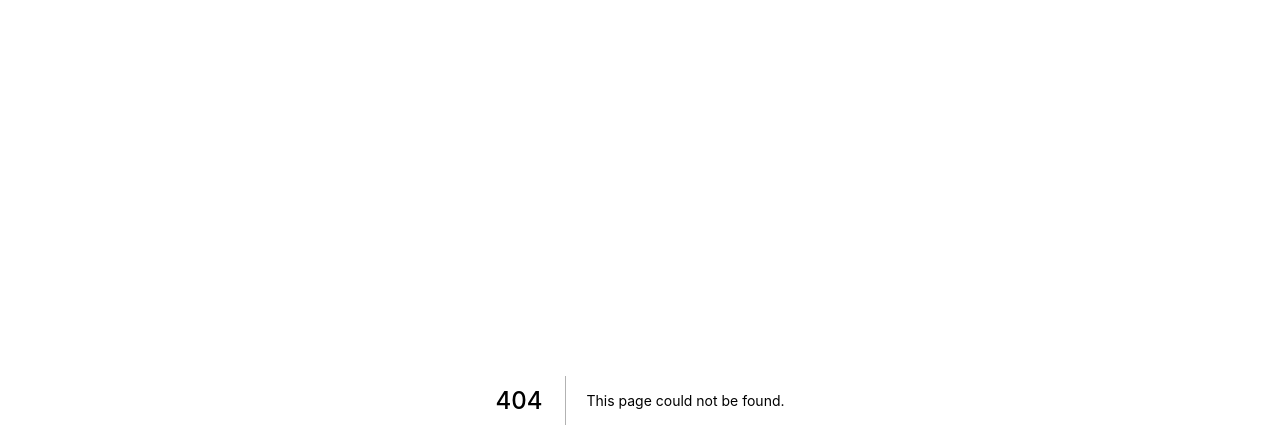
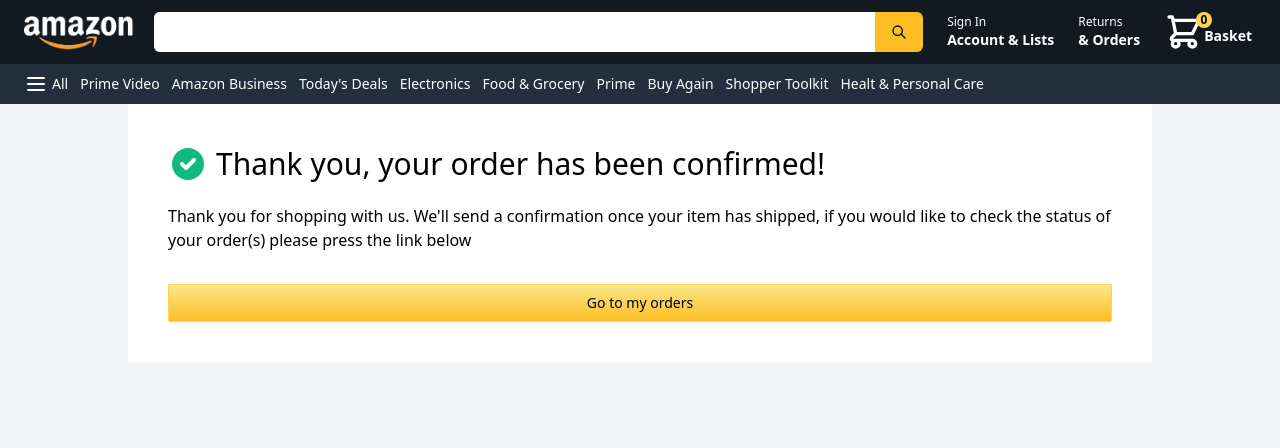
Before and after one commit to dev-david-s/definitely-not-amazon, a Next.js app: page /success in a window 1280 px wide. Before the commit this address had no page. Shown: the top 448 px of the page. Built offline with nearby package versions, Linux system fonts and the light colour scheme; no server answers.

Commit message:
Add: success page (order confirmed)

```diff
--- /dev/null
+++ b/src/pages/success.js
@@ -0,0 +1,28 @@
+import Header from '../components/Header';
+
+import { CheckCircleIcon } from "@heroicons/react/solid";
+import { useRouter } from 'next/router';
+
+function success() {
+    const router = useRouter();
+    return (
+        <div className="bg-gray-100 h-screen">
+            <Header />
+
+            <main className="max-w-screen-lg mx-auto">
+                <div className="flex flex-col p-10 bg-white">
+                    <div className="flex items-center space-x-2 mb-5">
+                        <CheckCircleIcon className="text-green-500 h-10" />
+                        <h1 className="text-3xl">Thank you, your order has been confirmed!</h1>
+                    </div>
+                    <p>Thank you for shopping with us. We'll send a confirmation once your item has shipped,
+                        if you would like to check the status of your order(s) please press the link below</p>
+                    <button className="button mt-8"
+                        onClick={() => router.push('/orders')}>Go to my orders</button>
+                </div>
+            </main>
+        </div>
+    )
+}
+
+export default success
```
